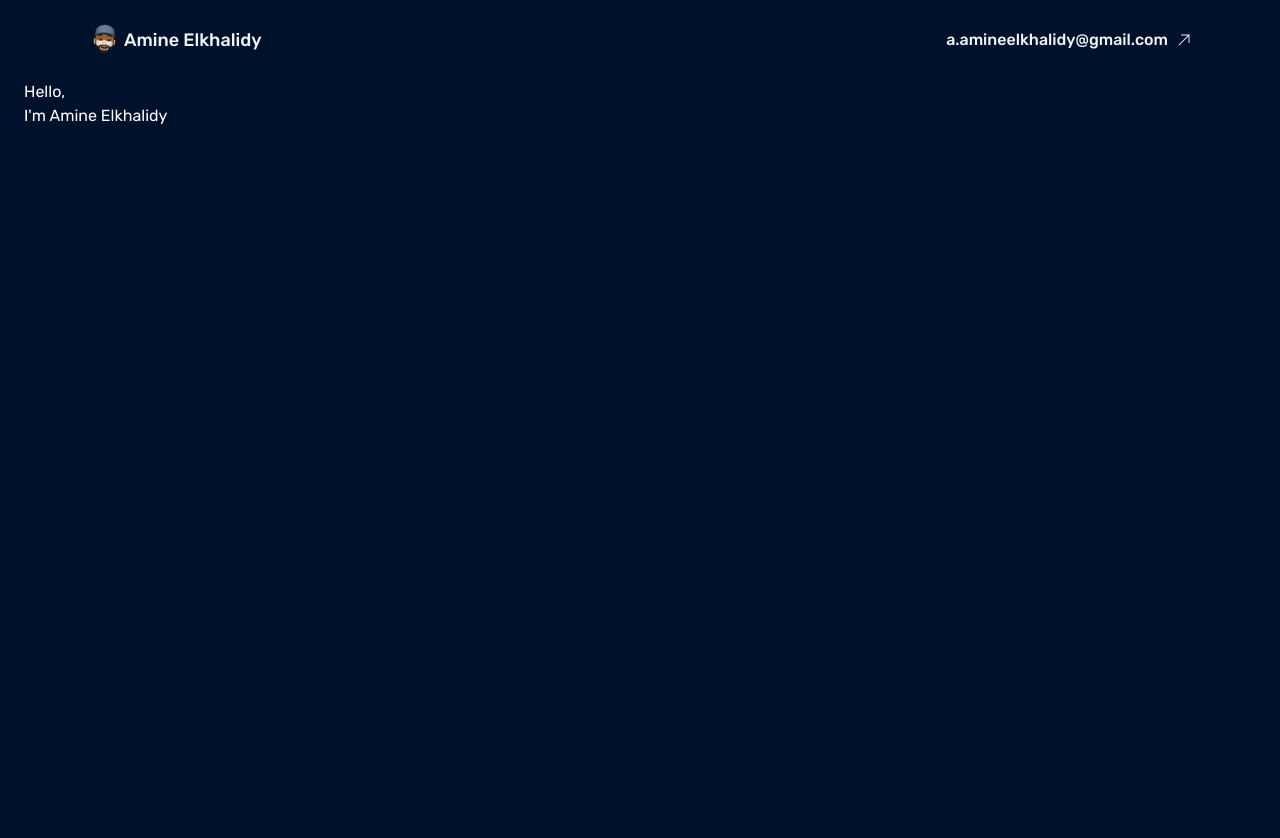
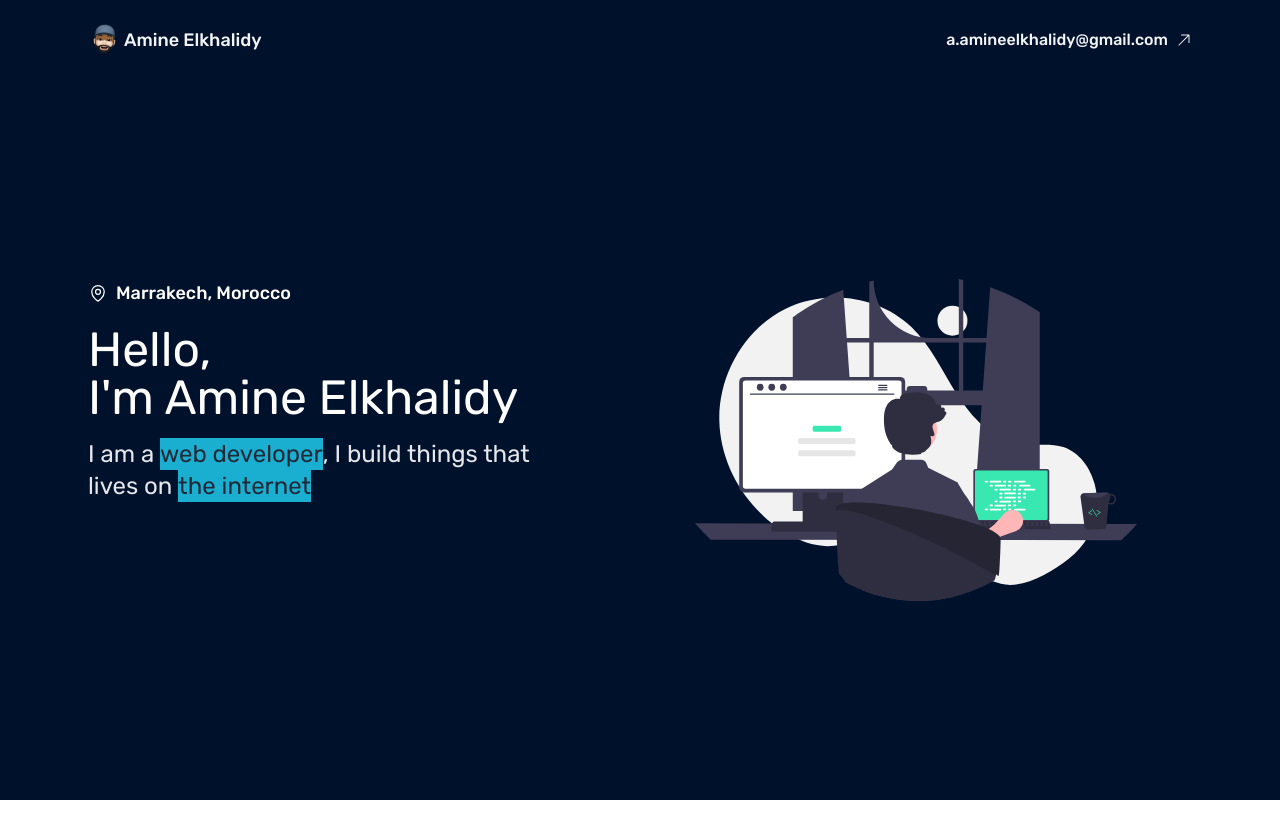
Before and after one commit to AmineElkhalidy/serviceswebsite, a React (Vite) app: page / in a window 1280 px wide. Shown: the top 838 px of the page. Before the commit the page ends 800 px from the top, so only its background shows below. Built offline with nearby package versions, Linux system fonts and the light colour scheme.

Commit message:
Hero section added!

```diff
--- a/index.html
+++ b/index.html
@@ -1,5 +1,5 @@
 <!DOCTYPE html>
-<html lang="en">
+<html lang="en" class="scroll-smooth select-none">
   <head>
     <meta charset="UTF-8" />
     <meta name="viewport" content="width=device-width, initial-scale=1.0" />
--- a/src/pages/Home.jsx
+++ b/src/pages/Home.jsx
@@ -7,7 +7,11 @@ import { motion } from "framer-motion";
 import Header from "../components/Layout/Header/Header";
 
 // Location icon
-import { MapPinIcon } from "@heroicons/react/24/solid";
+import { MapPinIcon } from "@heroicons/react/24/outline";
+
+// Images
+import Devmain from "../assets/images/developping-main-color.svg";
+import Devsec from "../assets/images/developping-second-color.svg";
 
 const Home = () => {
   return (
@@ -15,52 +19,48 @@ const Home = () => {
       {/* Header component */}
       <Header />
 
-      <main className="overflow-hidden">
-        {/* Hero section */}
-        <section className="max-w-6xl mx auto px-6" id="hero">
+      {/* Main */}
+      <main>
+        <section className="min-h-[calc(100vh-5rem)] max-w-6xl mx-auto  flex justify-center items-center">
           <motion.div
             whileInView={{ y: [100, 50, 0], opacity: [0, 0, 1] }}
             transition={{ duration: 0.5 }}
+            className="grid px-6 space-y-6  sm:grid-cols-2 sm:space-y-0 "
           >
-            <div>
-              <h1>
-                Hello,
-                <br />
-                I'm Amine Elkhalidy
+            <div className="space-y-4">
+              <span className="inline-flex items-center gap-2 font-medium md:text-lg">
+                <MapPinIcon className="h-5 w-5" /> Marrakech, Morocco
+              </span>
+
+              <h1 className="text-3xl font-thin md:text-4xl lg:text-5xl">
+                Hello, <br />
+                I'm <span>Amine Elkhalidy</span>
               </h1>
+
+              <p className="max-w-md text-lg text-gray-200 md:text-xl lg:text-2xl">
+                I am a{" "}
+                <span className="inline-block bg-blue text-gray-800">
+                  web developer
+                </span>
+                , I build things that lives on{" "}
+                <span className="inline-block bg-blue text-gray-800">
+                  the internet
+                </span>
+              </p>
             </div>
+
+            <img
+              className="justify-self-center w-[70%] md:w-[80%]"
+              src={Devmain}
+              alt="Developer developping an application"
+            />
           </motion.div>
         </section>
 
         {/* Services */}
-        <section className="" id="hero">
-          <motion.div
-            whileInView={{ y: [100, 50, 0], opacity: [0, 0, 1] }}
-            transition={{ duration: 0.5 }}
-          >
-            <div></div>
-          </motion.div>
-        </section>
 
         {/* Features */}
-        <section className="" id="hero">
-          <motion.div
-            whileInView={{ y: [100, 50, 0], opacity: [0, 0, 1] }}
-            transition={{ duration: 0.5 }}
-          >
-            <div></div>
-          </motion.div>
-        </section>
-
-        {/* Contact */}
-        <section className="" id="hero">
-          <motion.div
-            whileInView={{ y: [100, 50, 0], opacity: [0, 0, 1] }}
-            transition={{ duration: 0.5 }}
-          >
-            <div></div>
-          </motion.div>
-        </section>
+        <section className="h-screen bg-white" id="features"></section>
       </main>
     </React.Fragment>
   );
--- a/tailwind.config.cjs
+++ b/tailwind.config.cjs
@@ -9,6 +9,9 @@ module.exports = {
       colors: {
         main: "#00112c",
         second: "#38E8B0",
+        blue: "#1AAFD0",
+        cyan: "#17a2b8",
+        teal: "#1AAFD0",
       },
     },
   },
```
Also changed, not shown: src/assets/images/developping-main-color.svg (added), src/assets/images/developping-second-color.svg (added).
